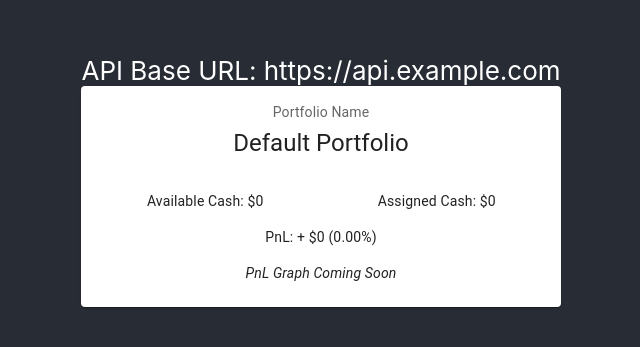
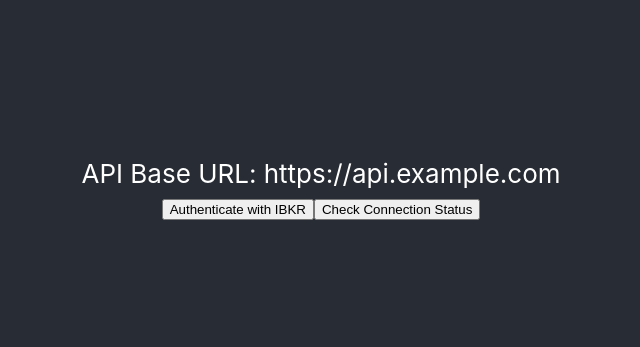
Before and after one commit to Crawler-Securities/protfoligod-front-end, a React (Create React App) app: page / in a window 1280 px wide. Shown: the part 211-558 px from the top of the page, without its empty margins (319-959 px from the left). Built offline with nearby package versions, Linux system fonts and the light colour scheme.

Commit message:
Checkpoint!

```diff
--- a/public/config.json
+++ b/public/config.json
@@ -1,4 +1,6 @@
 {
   "apiBaseUrl": "https://api.example.com",
-  "featureToggle": true
+  "featureToggle": true,
+  "isDemo": true,
+  "CPAPIurl": "https://localhost:5000"
 }
--- /dev/null
+++ b/src/components/CPAPIAuthPopup/index.tsx
@@ -0,0 +1,68 @@
+import React, {useState} from 'react';
+import {IBKRHandler} from "../../services/backend/IBKR/IBKRHandler";
+
+const CPAPIAuthPopup: React.FC = () => {
+    const [popup, setPopup] = useState<Window | null>(null);
+
+    // URL for the CPAPI authentication page
+    const authUrl = "https://localhost:5000/";
+
+    // Function to open a new popup
+    const openPopup = () => {
+        // Close any already open popups
+        if (popup && !popup.closed) {
+            popup.close();
+        }
+
+        // Open a new popup
+        const newPopup = window.open(
+            authUrl,
+            'IBKRAuth',
+            'width=600,height=500,left=200,top=200'
+        );
+        setPopup(newPopup);
+    };
+
+    // Function to check if the popup is closed
+    const checkPopupClosed = () => {
+        const check = setInterval(() => {
+            if (!popup || popup.closed) {
+                clearInterval(check);
+                console.log('Authentication complete or popup closed');
+                // Perform any additional actions after popup closes
+            }
+        }, 1000);
+    };
+
+    return (
+        <div>
+            <button onClick={() => {
+                openPopup();
+                checkPopupClosed();
+            }}>Authenticate with IBKR
+            </button>
+            <button onClick={() => {
+                let ibkrh = new IBKRHandler();
+                let res = ibkrh.isConnectedStatus().catch(error => {
+                    if (error.response) {
+                        // The request was made and the server responded with a status code
+                        // that falls out of the range of 2xx
+                        console.error('Error response:', error.response.data);
+                        console.error('Error status:', error.response.status);
+                        console.error('Error headers:', error.response.headers);
+                    } else if (error.request) {
+                        // The request was made but no response was received
+                        console.error('Error request:', error.request);
+                    } else {
+                        // Something happened in setting up the request that triggered an Error
+                        console.error('Error message:', error.message);
+                    }
+                });
+                ;
+            }}>Check Connection Status
+            </button>
+        </div>
+    );
+}
+
+export default CPAPIAuthPopup;
--- a/src/pages/Home/index.tsx
+++ b/src/pages/Home/index.tsx
@@ -3,6 +3,7 @@
 import PortfolioThumbnail from '../../components/PortfolioThumbnail';
 import {fetchData} from "../../services/backend";
 import useConfig from "../../utils/hooks/useConfig";
+import CPAPIAuthPopup from "../../components/CPAPIAuthPopup";
 
 const Home: React.FC = () => {
 
@@ -23,7 +24,8 @@
         <div className="home">
             <div className="grid-container">
                 <div>{config ? `API Base URL: ${config.apiBaseUrl}` : 'Loading config...'}</div>
-                <PortfolioThumbnail/>
+                {/*<PortfolioThumbnail/>*/}
+                <CPAPIAuthPopup />
                 {/* More thumbnails or components can be added here */}
             </div>
         </div>
--- /dev/null
+++ b/src/services/backend/IBKR/DemoIBKRHandler.ts
@@ -0,0 +1 @@
+export {}
--- /dev/null
+++ b/src/services/backend/IBKR/IBKRHandler.ts
@@ -0,0 +1,14 @@
+import axios from "axios";
+import { IBKRHandlerInterface } from "./IBKRHandlerInterface";
+
+export {}
+export class IBKRHandler implements IBKRHandlerInterface {
+    async getAccountSyncData() {
+        throw new Error('Method not implemented.');
+    }
+    async isConnectedStatus() {
+        let res = await axios.get('http://localhost:8000/ibkr/connection-status');
+        debugger
+        return res.data;
+    }
+}
--- /dev/null
+++ b/src/services/backend/IBKR/IBKRHandlerInterface.ts
@@ -0,0 +1,9 @@
+
+
+
+export interface IBKRHandlerInterface {
+    getAccountSyncData(): Promise<any>;
+    isConnectedStatus (): Promise<boolean>;
+
+}
+export {}
--- /dev/null
+++ b/src/services/backend/IBKR/types.ts
@@ -0,0 +1 @@
+export {}
```
